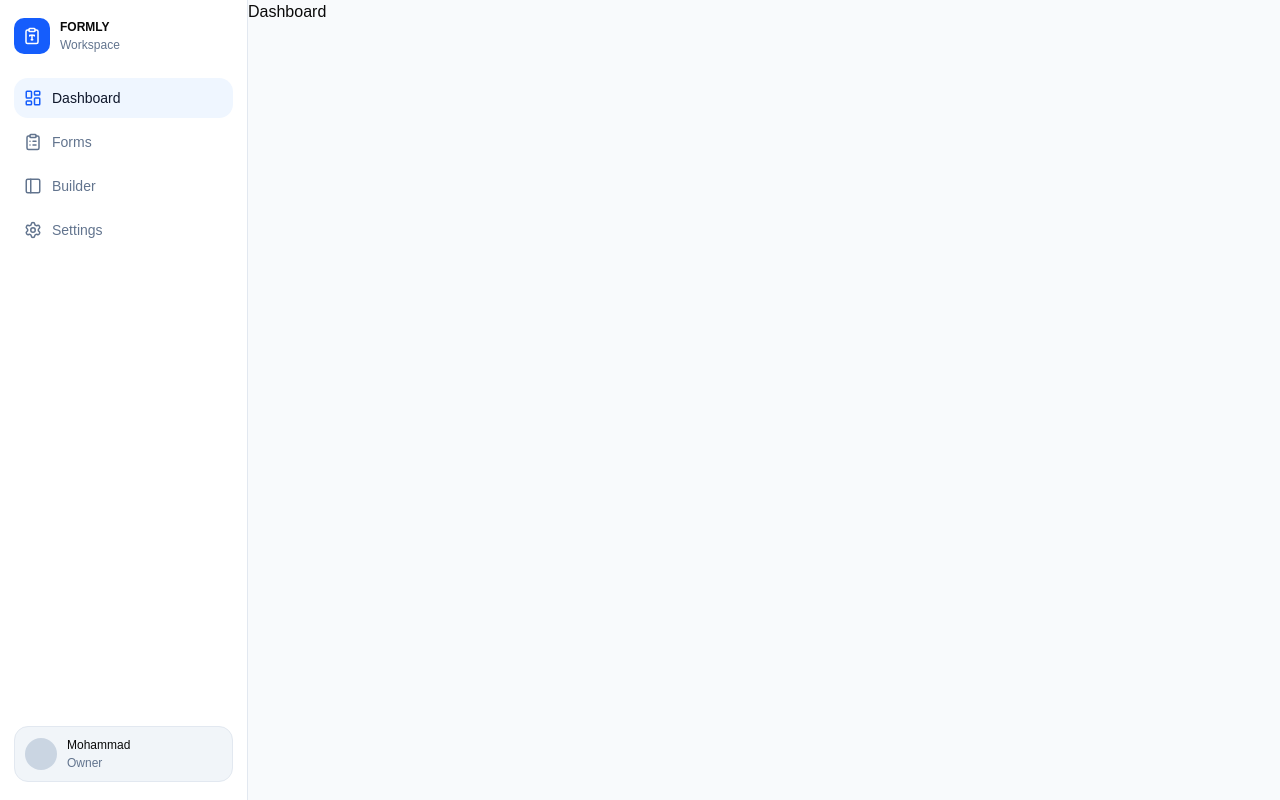
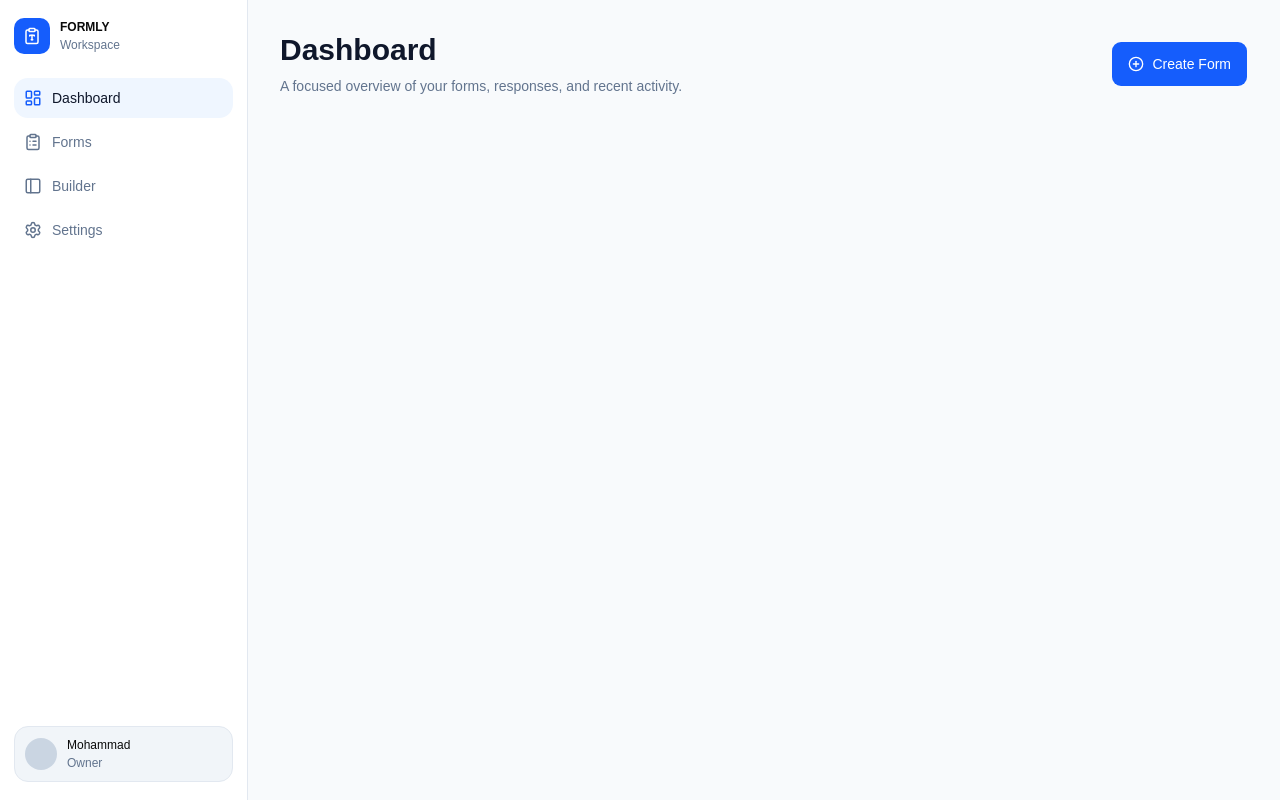
Before and after one commit to rezaeiar/formly, a React (Vite) app: page / in a window 1280 px wide. Built offline with nearby package versions, Linux system fonts and the light colour scheme.

Commit message:
feat: develop workspace header layout in all pages

```diff
--- a/src/layout/WorkspaceLayout.tsx
+++ b/src/layout/WorkspaceLayout.tsx
@@ -5,7 +5,7 @@ export default function WorkspaceLayout() {
     return (
         <div className="flex flex-col sm:flex-row">
             <WorkspaceNavigation />
-            <div className="pt-16 sm:pt-0">
+            <div className="pt-16 sm:pt-0 w-full">
                 <Outlet />
             </div>
         </div>
--- a/src/pages/protected/dashboard/dashboard.tsx
+++ b/src/pages/protected/dashboard/dashboard.tsx
@@ -1,5 +1,28 @@
+import WorkspaceHeader from "@/shared/components/common/WorkspaceHeader";
+import { Button } from "@/shared/components/ui/button";
+import { PlusCircle } from "lucide-react";
+import { Link } from "react-router";
+
 export default function Dashboard() {
   return (
-    <div>Dashboard</div>
+    <div className="p-4 sm:p-6 xl:p-8">
+      <WorkspaceHeader>
+        <WorkspaceHeader.Content>
+          <h4 className="text-3xl text-slate-900 font-bold">
+            Dashboard
+          </h4>
+          <p className="text-sm text-slate-500">
+            A focused overview of your forms, responses, and recent activity.
+          </p>
+        </WorkspaceHeader.Content>
+
+        <WorkspaceHeader.SideContent>
+          <Button render={<Link to="/builder" />}>
+            <PlusCircle />
+            Create Form
+          </Button>
+        </WorkspaceHeader.SideContent>
+      </WorkspaceHeader>
+    </div>
   )
 }
--- a/src/pages/protected/forms/Forms.tsx
+++ b/src/pages/protected/forms/Forms.tsx
@@ -1,5 +1,28 @@
+import WorkspaceHeader from "@/shared/components/common/WorkspaceHeader";
+import { Button } from "@/shared/components/ui/button";
+import { PlusCircle } from "lucide-react";
+import { Link } from "react-router";
+
 export default function Forms() {
   return (
-    <div>Forms</div>
+    <div className="p-4 sm:p-6 xl:p-8">
+      <WorkspaceHeader>
+        <WorkspaceHeader.Content>
+          <h4 className="text-3xl text-slate-900 font-bold">
+            Forms
+          </h4>
+          <p className="text-sm text-slate-500">
+            Search, sort, duplicate, rename, and clean up your forms.
+          </p>
+        </WorkspaceHeader.Content>
+
+        <WorkspaceHeader.SideContent>
+          <Button render={<Link to="/builder" />}>
+            <PlusCircle />
+            Create Form
+          </Button>
+        </WorkspaceHeader.SideContent>
+      </WorkspaceHeader>
+    </div>
   )
 }
--- a/src/pages/protected/forms/SingleForm.tsx
+++ b/src/pages/protected/forms/SingleForm.tsx
@@ -1,5 +1,22 @@
+import WorkspaceHeader from "@/shared/components/common/WorkspaceHeader";
+import { useParams } from "react-router";
+
 export default function SingleForm() {
+
+  const {id} = useParams()
+
   return (
-    <div>SingleForm</div>
+    <div className="p-4 sm:p-6 xl:p-8">
+      <WorkspaceHeader>
+        <WorkspaceHeader.Content>
+          <h4 className="text-3xl text-slate-900 font-bold">
+            {id}
+          </h4>
+          <p className="text-sm text-slate-500">
+            Collect product feedback from recent customers and measure completion quality.
+          </p>
+        </WorkspaceHeader.Content>
+      </WorkspaceHeader>
+    </div>
   )
 }
--- a/src/pages/protected/preview/Preview.tsx
+++ b/src/pages/protected/preview/Preview.tsx
@@ -1,5 +1,18 @@
+import WorkspaceHeader from "@/shared/components/common/WorkspaceHeader";
+
 export default function Preview() {
   return (
-    <div>Preview</div>
+    <div className="p-4 sm:p-6 xl:p-8">
+      <WorkspaceHeader>
+        <WorkspaceHeader.Content>
+          <h4 className="text-3xl text-slate-900 font-bold">
+            Preview
+          </h4>
+          <p className="text-sm text-slate-500">
+            Check how the form appears before publishing.
+          </p>
+        </WorkspaceHeader.Content>
+      </WorkspaceHeader>
+    </div>
   )
 }
--- a/src/pages/protected/responses/Responses.tsx
+++ b/src/pages/protected/responses/Responses.tsx
@@ -1,5 +1,15 @@
+import WorkspaceHeader from "@/shared/components/common/WorkspaceHeader";
+
 export default function Responses() {
   return (
-    <div>Responses</div>
+    <div className="p-4 sm:p-6 xl:p-8">
+      <WorkspaceHeader>
+        <WorkspaceHeader.Content>
+          <h4 className="text-3xl text-slate-900 font-bold">
+            Responses
+          </h4>
+        </WorkspaceHeader.Content>
+      </WorkspaceHeader>
+    </div>
   )
 }
--- a/src/pages/protected/setting/Settings.tsx
+++ b/src/pages/protected/setting/Settings.tsx
@@ -1,5 +1,15 @@
+import WorkspaceHeader from "@/shared/components/common/WorkspaceHeader";
+
 export default function Settings() {
   return (
-    <div>s</div>
+    <div className="p-4 sm:p-6 xl:p-8">
+          <WorkspaceHeader>
+            <WorkspaceHeader.Content>
+              <h4 className="text-3xl text-slate-900 font-bold">
+                Settings
+              </h4>
+            </WorkspaceHeader.Content>
+          </WorkspaceHeader>
+        </div>
   )
 }
--- /dev/null
+++ b/src/shared/components/common/WorkspaceHeader.tsx
@@ -0,0 +1,35 @@
+import React from "react"
+
+type WorkspaceHeaderProps = {
+    children: React.ReactNode
+}
+
+function WorkspaceHeaderContent({ children }: WorkspaceHeaderProps) {
+    return (
+        <div className="space-y-2">
+            {children}
+        </div>
+    )
+}
+
+function WorkspaceHeaderSideContent({ children }: WorkspaceHeaderProps) {
+    return (
+        <div className="shrink-0">
+            {children}
+        </div>
+    )
+}
+
+const WorkspaceHeader = ({ children }) => {
+    return (
+        <div className="flex justify-between sm:items-center flex-col sm:flex-row gap-x-4 gap-y-3">
+            {children}
+        </div>
+    )
+}
+
+WorkspaceHeader.Content = WorkspaceHeaderContent
+WorkspaceHeader.SideContent = WorkspaceHeaderSideContent
+
+
+export default WorkspaceHeader
--- a/src/shared/components/layout/WorkspaceNavigation/MobileHeader/MobileHeader.tsx
+++ b/src/shared/components/layout/WorkspaceNavigation/MobileHeader/MobileHeader.tsx
@@ -13,7 +13,7 @@ export default function MobileHeader() {
 
     const handleToggleMenuVisibility = () => setIsOpenMenu(prev => !prev)
     return (
-        <div className="fixed top-0 left-0 w-full sm:hidden z-50">
+        <div className="fixed shrink-0 top-0 left-0 w-full sm:hidden z-50">
             <div className="w-full p-3 bg-white items-center justify-between flex relative z-30 border-b border-slate-200">
                 <Logo />
                 <HamburgerMenu open={isOpenMenu} onToggle={handleToggleMenuVisibility} />
--- a/src/shared/components/layout/WorkspaceNavigation/Sidebar/Sidebar.tsx
+++ b/src/shared/components/layout/WorkspaceNavigation/Sidebar/Sidebar.tsx
@@ -4,7 +4,7 @@ import UserProfile from '@/shared/components/layout/WorkspaceNavigation/Sidebar/
 
 export default function Sidebar() {
     return (
-        <div className='hidden sm:flex flex-col items-center xl:items-start justify-between bg-white border-r border-slate-200 xl:w-62 px-3.5 py-4.5 min-h-screen'>
+        <div className='hidden sm:flex shrink-0 flex-col items-center xl:items-start justify-between bg-white border-r border-slate-200 xl:w-62 px-3.5 py-4.5 min-h-screen'>
             <div className="space-y-6 w-full">
                 <Logo />
                 <SidebarNavigation />
--- a/src/shared/components/ui/button.tsx
+++ b/src/shared/components/ui/button.tsx
@@ -8,7 +8,7 @@ const buttonVariants = cva(
   {
     variants: {
       variant: {
-        default: "bg-primary text-primary-foreground hover:bg-primary/80",
+        default: "bg-blue-600 hover:bg-blue-700 transsition-colors flex items-center gap-x-2 text-sm text-white cursor-pointer",
         outline:
           "border-border bg-background hover:bg-muted hover:text-foreground aria-expanded:bg-muted aria-expanded:text-foreground dark:border-input dark:bg-input/30 dark:hover:bg-input/50",
         secondary:
@@ -22,7 +22,7 @@ const buttonVariants = cva(
       },
       size: {
         default:
-          "h-8 gap-1.5 px-2.5 has-data-[icon=inline-end]:pr-2 has-data-[icon=inline-start]:pl-2",
+          "px-4 py-3 rounded-lg",
         xs: "h-6 gap-1 rounded-[min(var(--radius-md),10px)] px-2 text-xs in-data-[slot=button-group]:rounded-lg has-data-[icon=inline-end]:pr-1.5 has-data-[icon=inline-start]:pl-1.5 [&_svg:not([class*='size-'])]:size-3",
         sm: "h-7 gap-1 rounded-[min(var(--radius-md),12px)] px-2.5 text-[0.8rem] in-data-[slot=button-group]:rounded-lg has-data-[icon=inline-end]:pr-1.5 has-data-[icon=inline-start]:pl-1.5 [&_svg:not([class*='size-'])]:size-3.5",
         lg: "h-9 gap-1.5 px-2.5 has-data-[icon=inline-end]:pr-2 has-data-[icon=inline-start]:pl-2",
```
